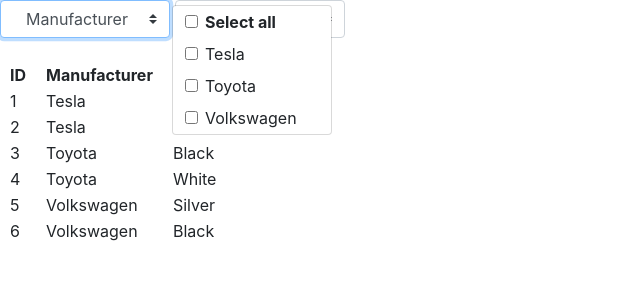
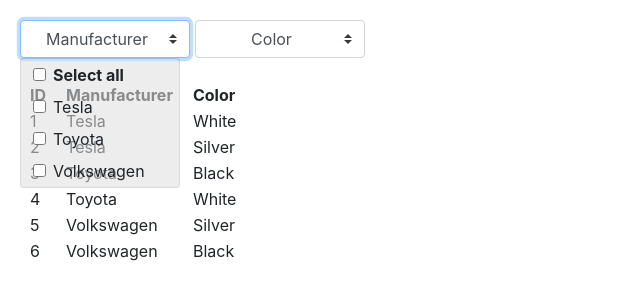
Before and after one commit to danieldreke/filter-table-with-two-multiselects-demo, a plain HTML site: page index.html in a window 1280 px wide. Both pictures are taken after a click on the button "Manufacturer". Shown: the whole page, without its empty margins (0-640 px from the left). Drawn offline with nearby package versions, Linux system fonts and the light colour scheme.

Commit message:
set background of dropdown items half transparent

```diff
--- a/index.html
+++ b/index.html
@@ -14,9 +14,25 @@
   <!-- marked.js: https://marked.js.org/#installation -->
   <script src="https://cdn.jsdelivr.net/npm/marked/marked.min.js"></script>
   <style>
+    body {
+      margin: 20px;
+    }
     th, td {
       padding-left: 10px;
       padding-right: 10px
+    }
+    .dropdown-menu {
+      background-color: rgba(222, 222, 222, 0.55) !important;
+    }
+    /* css link order rules: https://www.w3schools.com/css/css_link.asp */
+    button.multiselect-option.dropdown-item:focus
+    , button.multiselect-option.dropdown-item:hover
+    , button.multiselect-option.dropdown-item.active
+    , button.multiselect-all.dropdown-item:focus
+    , button.multiselect-all.dropdown-item:hover
+    , button.multiselect-all.dropdown-item.active
+    {
+      background-color: transparent !important;
     }
   </style>
 </head>
@@ -36,7 +52,7 @@
         numberDisplayed: 0,
         buttonWidth: '170px',
         nonSelectedText: 'Manufacturer',
-        dropRight: true,
+        //dropRight: true,
         onChange: function(option, checked) {
           filter();
         },
@@ -62,7 +78,7 @@
         numberDisplayed: 0,
         buttonWidth: '170px',
         nonSelectedText: 'Color',
-        dropRight: true,
+        //dropRight: true,
         onChange: function(option, checked) {
           filter();
         },
```
